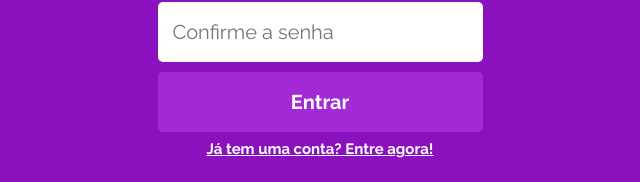
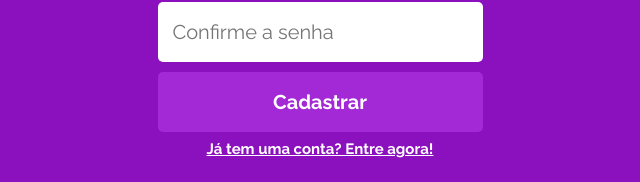
Before and after one commit to ThiagoCCR/projeto13-mywallet-front, a React (Create React App) app: page /cadastro in a window 1280 px wide. Shown: the part 453-635 px from the top of the page, without its empty margins (320-960 px from the left). Built offline with nearby package versions, Linux system fonts and the light colour scheme; a web font is replaced by a local one.

Commit message:
feat react-Loader-spinner (loading animation && lockscreen when loading)

```diff
--- a/src/components/App.js
+++ b/src/components/App.js
@@ -9,6 +9,8 @@ import { useState } from "react";
 
 function App() {
   const [userData, setUserData] = useState({ image: "", token: "" });
+  const [isLoading, setisLoading] = useState(false);
+
 
   return (
     <UserContext.Provider value={{ userData, setUserData }}>
--- a/src/components/NewIncome.js
+++ b/src/components/NewIncome.js
@@ -2,20 +2,19 @@ import { useState, useContext } from "react";
 import styled from "styled-components";
 import { Link } from "react-router-dom";
 import UserContext from "../contexts/UserContext";
+import { ThreeDots } from "react-loader-spinner";
 
 export default function NewIncome() {
   const [value, setValue] = useState("");
   const [description, setDescription] = useState("");
-  const { userData } = useContext(UserContext);
-
+  const { userData, isLoading, setisLoading } = useContext(UserContext);
 
   function handleFormData(e) {
     e.preventDefault();
-    const body  = {value, description};
+    const body = { value, description };
     //pegar token
     //pegar username
     //postinfo
-
   }
 
   return (
@@ -38,7 +37,15 @@ export default function NewIncome() {
             required
           />
           <Link to={"/home"}>
-          <button type="submit">Salvar entrada</button>
+            <button type="submit">
+              {isLoading ? (
+                <div>
+                  <ThreeDots color="#ffffff" />
+                </div>
+              ) : (
+                <p>Salvar Entrada</p>
+              )}
+            </button>
           </Link>
         </form>
       </Container>
--- a/src/components/NewOutcome.js
+++ b/src/components/NewOutcome.js
@@ -2,11 +2,12 @@ import { useState, useContext } from "react";
 import styled from "styled-components";
 import { Link } from "react-router-dom";
 import UserContext from "../contexts/UserContext";
+import { ThreeDots } from "react-loader-spinner";
 
 export default function NewOutcome() {
   const [value, setValue] = useState("");
   const [description, setDescription] = useState("");
-  const { userData } = useContext(UserContext);
+  const { userData, isLoading, setisLoading } = useContext(UserContext);
 
   function handleFormData(e) {
     e.preventDefault();
@@ -36,7 +37,15 @@ export default function NewOutcome() {
             required
           />
           <Link to={"/home"}>
-            <button type="submit">Salvar saída</button>
+            <button type="submit">
+              {isLoading ? (
+                <div>
+                  <ThreeDots color="#ffffff" />
+                </div>
+              ) : (
+                <p>Salvar Saída</p>
+              )}
+            </button>
           </Link>
         </form>
       </Container>
--- a/src/components/SignIn.js
+++ b/src/components/SignIn.js
@@ -3,28 +3,32 @@ import { useContext, useState } from "react";
 import { Link, useNavigate } from "react-router-dom";
 import { signInAPI } from "../services/myWallet";
 import UserContext from "../contexts/UserContext";
+import { ThreeDots } from "react-loader-spinner";
 
 export default function SignIn() {
   const [email, setEmail] = useState("");
   const [password, setPassword] = useState("");
-  const {userData, setUserData} = useContext(UserContext);
+  const { userData, setUserData, isLoading, setisLoading } =
+    useContext(UserContext);
   const navigate = useNavigate();
-
 
   function handleSignIn(e) {
     e.preventDefault();
+    setisLoading(!isLoading);
     const body = { email, password };
 
     signInAPI(body)
       .then((res) => {
         window.scrollTo(0, 0);
-        setUserData({email})
+        setUserData({ email });
+        setisLoading(!isLoading);
         navigate("/home");
       })
       .catch((error) => {
         setEmail("");
         setPassword("");
         alert(error.message);
+        setisLoading(!isLoading);
       });
   }
 
@@ -39,6 +43,7 @@ export default function SignIn() {
               type="email"
               placeholder="E-mail"
               value={email}
+              disabled={isLoading}
               onChange={(e) => setEmail(e.target.value)}
               required
             />
@@ -47,10 +52,19 @@ export default function SignIn() {
               type="password"
               placeholder="Senha"
               value={password}
+              disabled={isLoading}
               onChange={(e) => setPassword(e.target.value)}
               required
             />
-            <button type="submit">Entrar</button>
+            <button type="submit">
+              {isLoading ? (
+                <div>
+                  <ThreeDots color="#ffffff" />
+                </div>
+              ) : (
+                <p>Entrar</p>
+              )}
+            </button>
           </form>
         </Login>
         <Link to={"/cadastro"}>
--- a/src/components/SignUp.js
+++ b/src/components/SignUp.js
@@ -1,16 +1,19 @@
 import styled from "styled-components";
-import { useState } from "react";
+import { useState, useContext } from "react";
 import { Link, useNavigate } from "react-router-dom";
 import { signUpAPI } from "../services/myWallet";
+import { ThreeDots } from "react-loader-spinner";
+import UserContext from "../contexts/UserContext";
 
 export default function Signup() {
-  const navigate = useNavigate();
+  const { isLoading, setisLoading } = useContext(UserContext);
   const [formData, setFormData] = useState({
     email: "",
     name: "",
     password: "",
     confirmPassword: "",
   });
+  const navigate = useNavigate();
 
   function handleInputChange(e) {
     setFormData({ ...formData, [e.target.name]: e.target.value });
@@ -18,6 +21,7 @@ export default function Signup() {
 
   function handleSignUp(e) {
     e.preventDefault();
+    setisLoading(!isLoading);
     const password = e.target[1].value;
     const confirmedPassword = e.target[3].value;
 
@@ -32,6 +36,7 @@ export default function Signup() {
     })
       .then((res) => {
         window.scrollTo(0, 0);
+        setisLoading(!isLoading);
         navigate("/");
       })
       .catch((error) => {
@@ -42,6 +47,7 @@ export default function Signup() {
           confirmPassword: "",
         });
         alert(error.message);
+        setisLoading(!isLoading);
       });
   }
 
@@ -57,6 +63,7 @@ export default function Signup() {
               value={formData.name}
               onChange={handleInputChange}
               type="text"
+              disabled={isLoading}
               required
             />
             <input
@@ -65,6 +72,7 @@ export default function Signup() {
               type="email"
               onChange={handleInputChange}
               value={formData.email}
+              disabled={isLoading}
               required
             />
             <input
@@ -73,6 +81,7 @@ export default function Signup() {
               onChange={handleInputChange}
               placeholder="Senha"
               type="password"
+              disabled={isLoading}
               required
             />
             <input
@@ -81,9 +90,18 @@ export default function Signup() {
               onChange={handleInputChange}
               placeholder="Confirme a senha"
               type="password"
+              disabled={isLoading}
               required
             />
-            <button type="submit">Entrar</button>
+            <button type="submit">
+              {isLoading ? (
+                <div>
+                  <ThreeDots color="#ffffff" />
+                </div>
+              ) : (
+                <p>Cadastrar</p>
+              )}
+            </button>
           </form>
         </Login>
         <Link to={"/"}>
```
